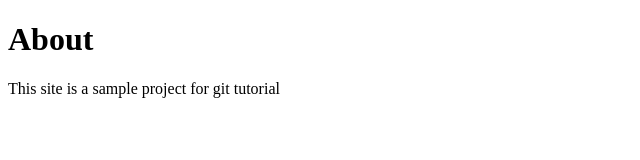
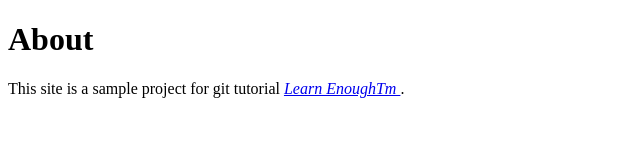
Before and after one commit to cqyell/website, a plain HTML site: page about.html in a window 1280 px wide. Shown: the whole page, without its empty margins (0-640 px from the left). Drawn offline with Linux system fonts and the light colour scheme.

Commit message:
Add link to tutorial title

```diff
--- a/about.html
+++ b/about.html
@@ -5,6 +5,10 @@
   </head>
   <body>
     <h1>About</h1>
-    <p>This site is a sample project for git tutorial</p>
+    <p>
+      This site is a sample project for git tutorial
+      <a href="http://learnenough.com/git-tutorial"><em>Learn EnoughTm
+      </em></a>.
+    </p>
   </body>
 </html>
```
Also changed, not shown: 1 other file.
